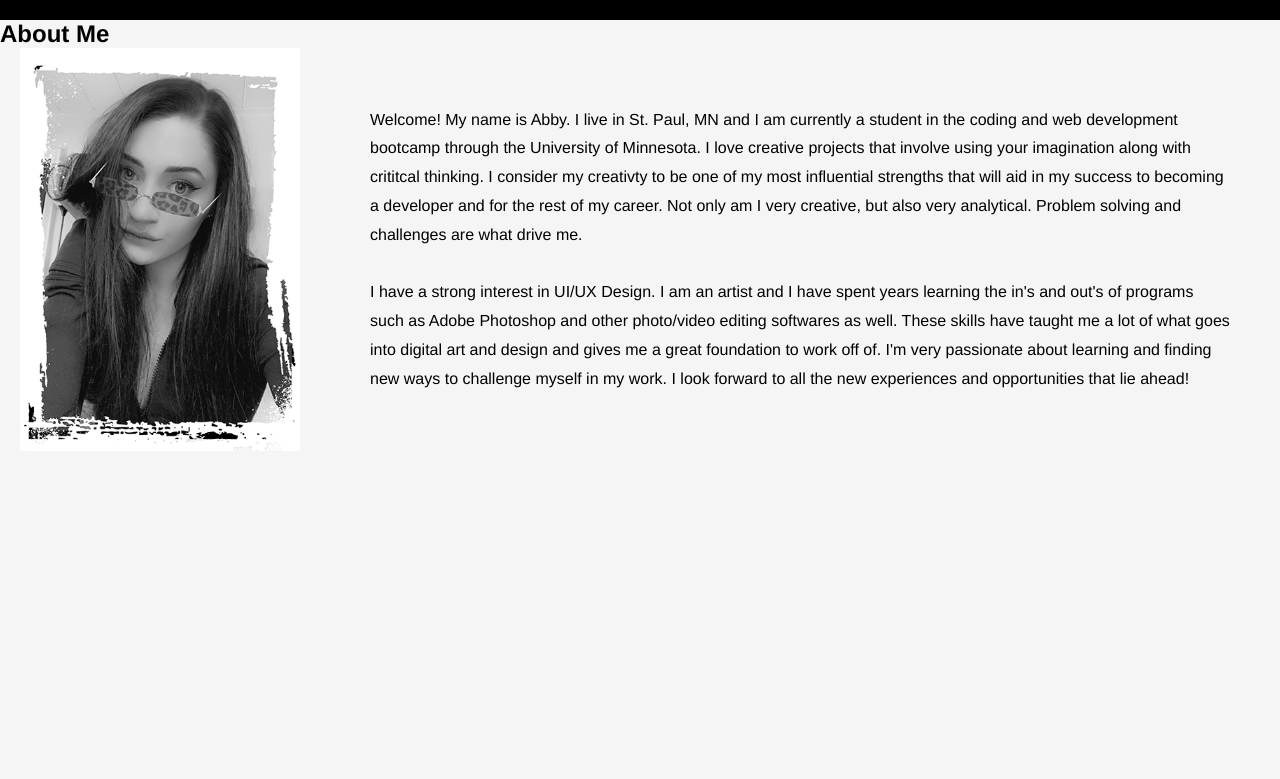
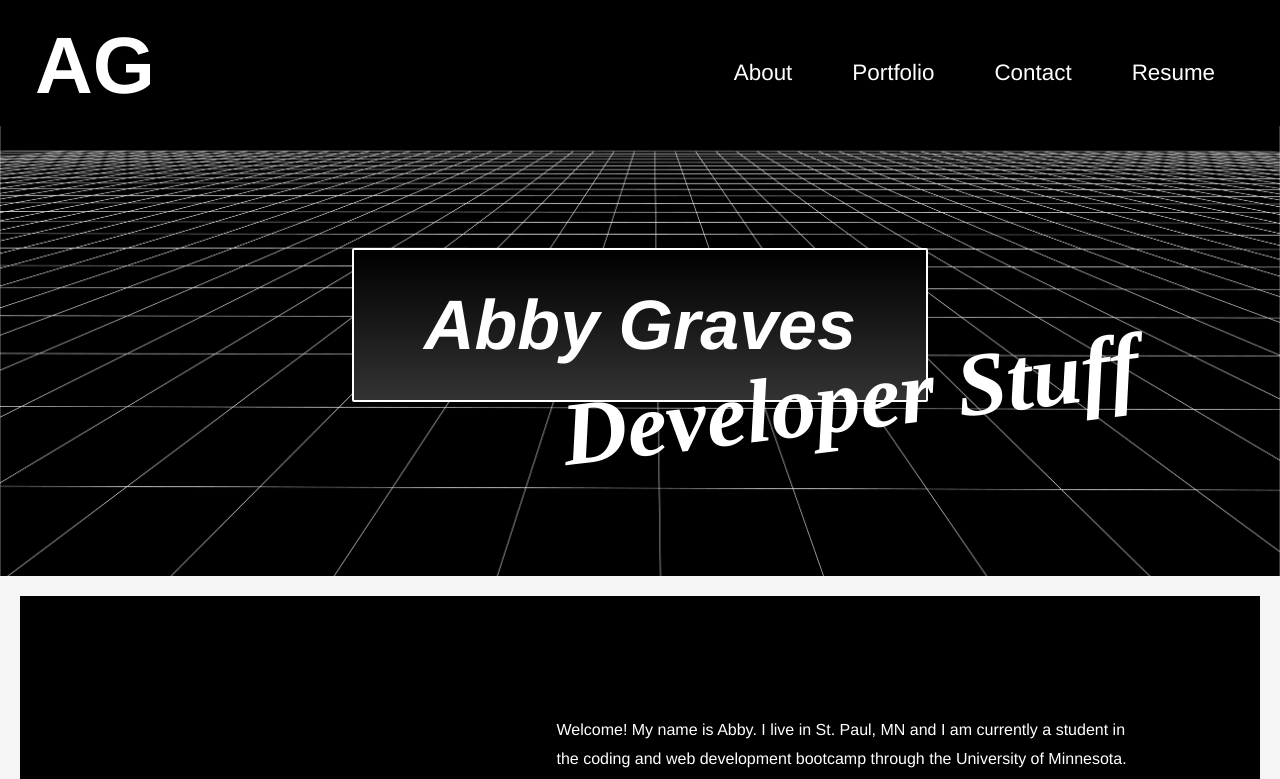
Before and after one commit to abbygraves/abbygraves-portfolio, a React (Create React App) app: page / in a window 1280 px wide. Shown: the top 779 px of the page. Built offline with nearby package versions, Linux system fonts and the light colour scheme.

Commit message:
got the nav page title to show up and added the hero img

```diff
--- a/src/App.js
+++ b/src/App.js
@@ -1,31 +1,37 @@
 // INCOMPLETE
 
-import React, { useState }  from "react";
-import './App.css';
+import React, { useState } from "react";
+import "./App.css";
 // import Footer from "./components/Footer";
-// import Header from "./components/Header";  /* Includes Component: Navigation */
-import Page from "./components/Page";      /* Includes Components: About, Portfolio, Contact, & Resume */
-
+import Header from "./components/Header"; /* Includes Component: Navigation */
+import Page from "./components/Page"; /* Includes Components: About, Portfolio, Contact, & Resume */
 
 function App() {
   const [pages] = useState([
     { name: "About" },
     { name: "Portfolio" },
     { name: "Contact" },
-    { name: "Resume" }
+    { name: "Resume" },
   ]);
 
-  // FIX
   const [currentPage, setCurrentPage] = useState(pages[0]);
 
   return (
     <div>
-      <header
-        // TODO: input stuff here
+      <Header
         setCurrentPage={setCurrentPage}
-
+        pages={pages}
+        currentPage={currentPage}
       />
-      <main>
+      <section className="hero">
+        <div className="hero-name">
+          <p>Abby Graves</p>
+          <div className="hero-text">
+            <p>Developer Stuff</p>
+          </div>
+        </div>
+      </section>
+      <main className="sections">
         <Page currentPage={currentPage} />
       </main>
       {/* <Footer /> */}
--- a/src/components/About/index.js
+++ b/src/components/About/index.js
@@ -1,9 +1,10 @@
 /* WHEN I load the portfolio the first time
 THEN the About Me title and section are selected by default */
+// DONE  ⬇︎
 /* WHEN I am presented with the About Me section
 THEN I see a recent photo or avatar of the developer and a short bio about them */
 
-// INCOMPLETE
+// REVIEW: COMPLETE BESIDES POSSIBLE STYLE ISSUES
 import React from "react";
 import headshot from "../../assets/images/headshot.png";
 
--- a/src/components/Header/index.js
+++ b/src/components/Header/index.js
@@ -4,5 +4,27 @@ THEN I am presented with the developer's name and navigation with titles corresp
 // INCOMPLETE
 
 // THIS WILL INCLUDE (IMPORT) THE NAVIGATION COMPONENT
+import React from "react";
+import Navigation from "../Navigation";
 
 // HEADER COMPONENT
+function Header(props) {
+  const { pages, setCurrentPage, currentPage } = props;
+
+  return (
+    <header>
+      <h1>
+        <a href="/">
+          AG
+        </a>
+      </h1>
+      <Navigation
+        pages={pages}
+        setCurrentPage={setCurrentPage}
+        currentPage={currentPage}
+      />
+    </header>
+  );
+}
+
+export default Header;
--- a/src/components/Navigation/index.js
+++ b/src/components/Navigation/index.js
@@ -4,5 +4,28 @@ THEN I am presented with the titles About Me, Portfolio, Contact, and Resume, an
 THEN I am presented with the corresponding section below the navigation without the page reloading and that title is highlighted */
 
 // INCOMPLETE
+import React from "react";
 
 // NAVIGATION COMPONENT
+function Navigation(props) {
+  const { pages = [], setCurrentPage, currentPage } = props;
+
+  console.log(props, currentPage);
+
+  return (
+    <nav>
+      <ul>
+        {pages.map((Page) => (
+          <li
+            className={`${currentPage.name === Page.name && "header"}`}
+            key={Page.name}
+          >
+            <span onClick={() => setCurrentPage(Page)}>{Page.name}</span>
+          </li>
+        ))}
+      </ul>
+    </nav>
+  );
+}
+
+export default Navigation;
--- a/src/components/Page/index.js
+++ b/src/components/Page/index.js
@@ -12,29 +12,26 @@ import Portfolio from "../Project";
 import Contact from "../Contact";
 import Resume from "../Resume";
 
-
 // PAGE COMPONENT
 function Page({ currentPage }) {
   const pageRender = () => {
     switch (currentPage.name) {
       case "About":
-          return <About/>;
+        return <About />;
       case "Portfolio":
-          return <Portfolio/>;
+        return <Portfolio />;
       case "Contact":
-          return <Contact/>;
+        return <Contact />;
       case "Resume":
-          return <Resume/>;
+        return <Resume />;
       default:
-          return <About/>;
-  }
-}
+        return <About />;
+    }
+  };
 
-return (
-  <div>
-      {pageRender()}
-  </div>
-)
+  return (
+    <div>{pageRender(currentPage)}</div>
+  );
 }
 
 export default Page;
--- a/src/index.css
+++ b/src/index.css
@@ -33,6 +33,53 @@ body {
   font-family: Helvetica, Arial, sans-serif;
   background-color: whitesmoke;
 }
+/* - - - - - - - - - - - - - - - - - - - - - - - - - - - - - - - - - - - - - - -  */
+
+/* HERO STYLE START */
+.hero {
+  background-image: url(./assets/images/hero-grid.jpg);
+  height: 450px;
+  background-size: cover;
+  background-position: center;
+  display: flex;
+  flex-wrap: wrap;
+  justify-content: center;
+  background-attachment: fixed;
+  align-items: center;
+}
+
+.hero-name {
+  background-image: linear-gradient(#000, #191919, #333333);
+  color: var(--secondary-color);
+  border: 2px solid var(--secondary-color);
+  border-radius: 2px;
+  position: relative;
+  margin-bottom: 52px;
+}
+
+.hero-name p {
+  padding: 35px 70px;
+  font-size: 70px;
+  font-style: italic;
+  font-weight: bold;
+  text-align: center;
+}
+
+.hero-text {
+  color: var(--secondary-color);
+  position: absolute;
+  left: 36%;
+  top: 65%;
+  white-space: nowrap;
+  transform: rotate(-7deg);
+}
+
+.hero-text p {
+  font-size: 90px;
+  font-family: Brush Script MT;
+  padding: 0;
+}
+/* HERO STYLE END */
 
 /* - - - - - - - - - - - - - - - - - - - - - - - - - - - - - - - - - - - - - - -  */
 
@@ -59,6 +106,7 @@ header a {
 }
 
 header nav {
+  color: var(--secondary-color);
   margin: 30px 0;
 }
 
@@ -71,7 +119,7 @@ header nav ul {
   align-items: center;
 }
 
-header nav ul li a {
+header nav ul li {
   padding: 10px 5px;
   margin: 0 25px;
   font-size: 1.75vw;
@@ -82,6 +130,40 @@ header nav ul li a:hover {
   border-bottom: 6px solid var(--secondary-color);
 }
 /* HEADER + NAV STYLE END */
+
+/* - - - - - - - - - - - - - - - - - - - - - - - - - - - - - - - - - - - - - - -  */
+
+/* SECTIONS STYLE START */
+.sections {
+  background-color: var(--primary-color);
+  color: var(--secondary-color);
+  padding: 30px;
+  margin: 20px;
+  display: flex;
+  flex-wrap: wrap;
+  align-items: center;
+  justify-content: space-between;
+}
+
+.sections h2 {
+  border-right: 5px solid var(--secondary-color);
+  font-size: 32px;
+  padding: 20px;
+  margin: 10px;
+  flex: 10%;
+  display: flex;
+  justify-content: center;
+  line-height: 1.2;
+}
+
+.section-content {
+  flex: 80%;
+  margin-left: 20px;
+  display: flex;
+  flex-wrap: wrap;
+  justify-content: space-between;
+}
+/* SECTIONS STYLE END */
 
 /* - - - - - - - - - - - - - - - - - - - - - - - - - - - - - - - - - - - - - - -  */
 
```
Also changed, not shown: src/components/PageContent/index.js (added, +13 -0 lines).
